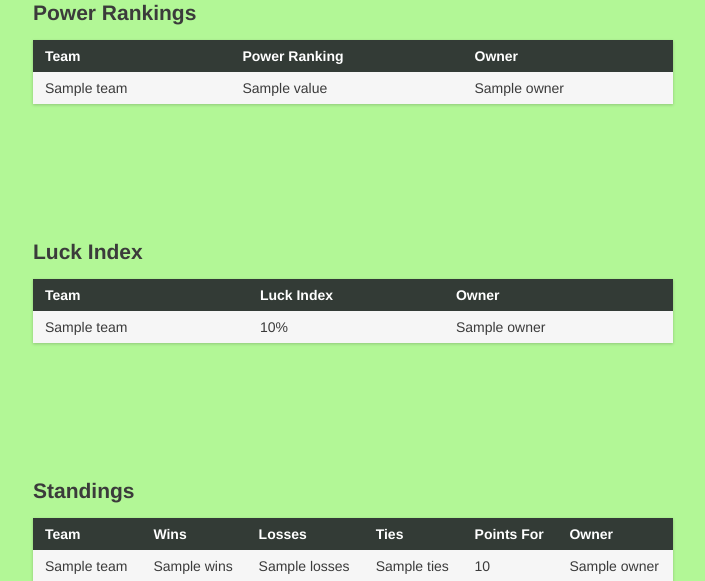
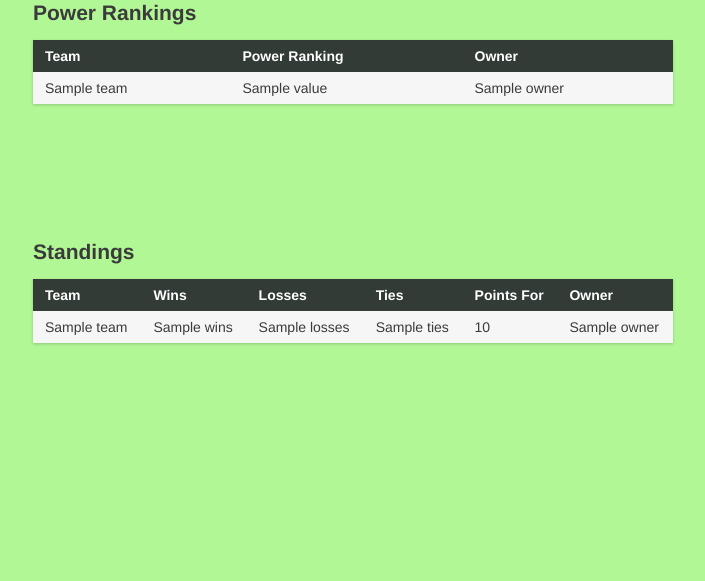
Before and after one commit to DesiPilla/espn-api-v3, a Django app: template templates/fantasy_stats/league.html in a window 1280 px wide. Shown: the part 771-1352 px from the top of the page, without its empty margins (207-912 px from the left). After the commit the page ends 1116 px from the top, so only its background shows below. Run offline with Django 3.2, Linux system fonts and the light colour scheme; data comes from the database, SQL or seed files in the repository; tables that the repository leaves empty hold one stand-in row (values such as "Sample post"); the template is opened without the code that fills it: values that come from a table or form of the project are taken from there, most other values are stand-ins (such as "Sample title", 1, 10 or a date in 2020).

Commit message:
remove luck index until metric is fixed
this metric needs to be fixed before it can be reliably published on the main site

```diff
--- a/templates/fantasy_stats/league.html
+++ b/templates/fantasy_stats/league.html
@@ -138,7 +138,7 @@
 
 
 
-  {# Luck Index #}
+  {% comment %} {# Luck Index #}
   <div class="wrapper">
   <h2>Luck Index</h2>
     <div class="table">
@@ -160,11 +160,11 @@
       {% endfor %}
 
     </div>
-  </div>
+  </div> {% endcomment %}
 
 
 
-  {# Luck Index #}
+  {# Standings #}
   <div class="wrapper">
   <h2>Standings</h2>
     <div class="table">
```
